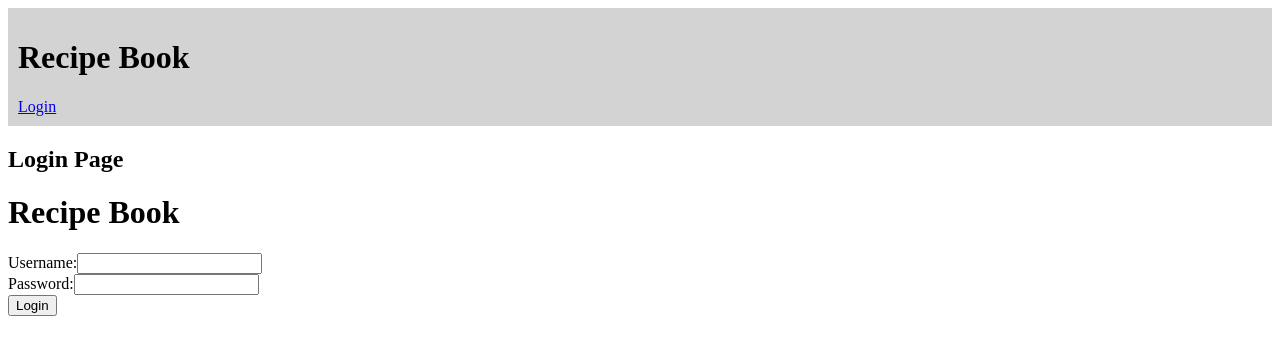
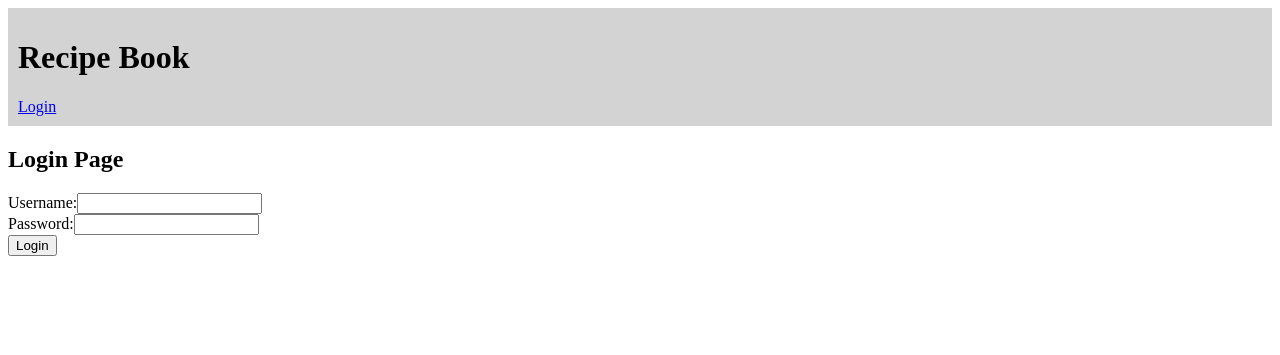
Before and after one commit to uncorrelatedreturns/recipebook-carlos-danny, a Django app: page /login/ in a window 1280 px wide. Shown: the top 355 px of the page. Run offline with Django 5.2, Linux system fonts and the light colour scheme.

Commit message:
removed a repetitve header that didnt save

```diff
--- a/ledger/templates/ledger/login.html
+++ b/ledger/templates/ledger/login.html
@@ -16,7 +16,7 @@
     <title>Login - Recipe Book</title>
 </head>
 <body>
-    <h1>Recipe Book</h1>
+
 
 
     {% if messages %}
--- a/recipebook/settings.py
+++ b/recipebook/settings.py
@@ -121,3 +121,5 @@ STATIC_URL = 'static/'
 # https://docs.djangoproject.com/en/5.2/ref/settings/#default-auto-field
 
 DEFAULT_AUTO_FIELD = 'django.db.models.BigAutoField'
+
+LOGIN_URL = '/login/'
```
Also changed, not shown: db.sqlite3.
